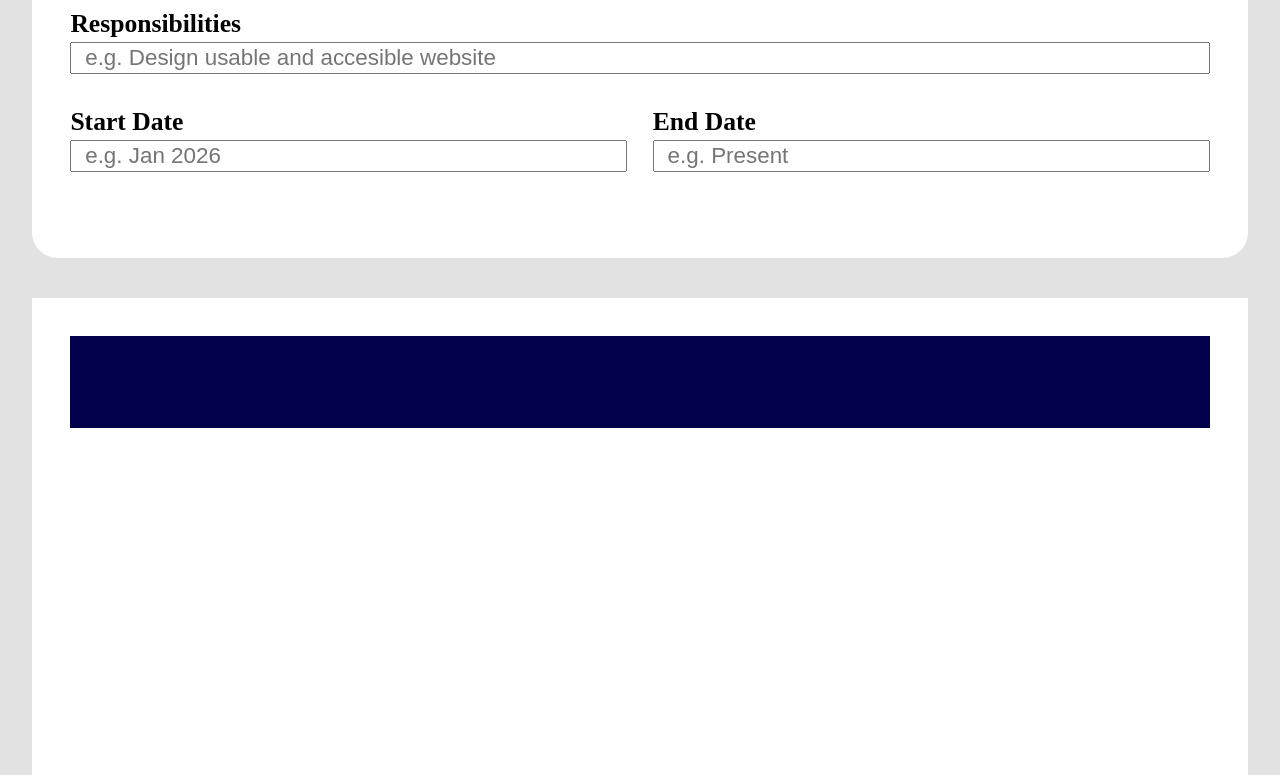
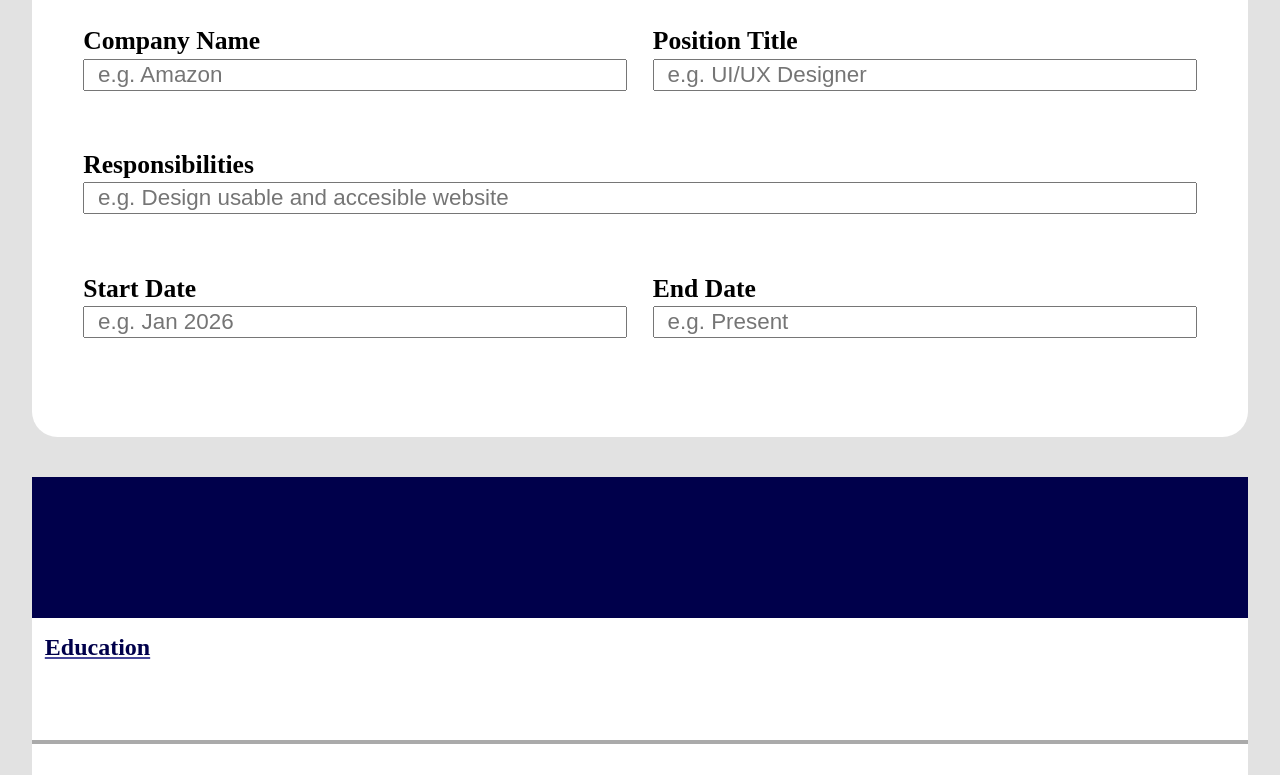
Before and after one commit to Salypse/cv-application, a React (Vite) app: page / in a window 1280 px wide. Shown: the part 1145-1920 px from the top of the page. Built offline with nearby package versions, Linux system fonts and the light colour scheme.

Commit message:
Create education-preview layout and styling and add choice to add header to preview component

```diff
--- a/src/App.css
+++ b/src/App.css
@@ -1,8 +1,10 @@
 :root {
    --white: #ffffff;
    --dark-white: #e2e2e2;
+   --light-grey: #aaaaaa;
    --dark-green: #054e23;
    --dark-blue: #00004b;
+   --light-blue: #47479b;
 }
 
 * {
@@ -26,7 +28,6 @@ ul {
 
    display: grid;
    gap: 2vw;
-   grid-template-rows: repeat(3, auto);
 }
 
 li {
@@ -132,7 +133,9 @@ li {
 
 .row {
    display: flex;
+   padding: 1vw;
    gap: 2vw;
+   width: 100%;
 }
 
 .live-preview {
@@ -140,7 +143,6 @@ li {
    width: 95%;
 
    margin: 5vh 0;
-   padding: 3vw;
    background-color: var(--white);
 
    display: grid;
@@ -152,16 +154,23 @@ li {
    width: 100%;
 
    display: grid;
-   grid-template-columns: 1fr;
    align-items: center;
    justify-content: center;
    text-align: center;
 }
 
+.preview-section h2 {
+   margin-top: 2vh;
+   padding: 0 1vw;
+   color: var(--dark-blue);
+   font-weight: bold;
+   text-decoration: underline;
+   text-decoration-color: var(--light-blue);
+}
 .personal-input-preview {
+   grid-template-columns: 1fr;
    grid-template-rows: 1.5fr 1fr 1fr;
 
-   padding: 1vw;
    background-color: var(--dark-blue);
 
    font-size: clamp(1rem, 4vw, 1.3rem);
@@ -185,3 +194,32 @@ li {
    align-items: center;
    justify-content: center;
 }
+
+.educational-input-preview {
+   grid-template-rows: 1fr;
+   grid-template-columns: auto 1fr;
+
+   max-height: 20%;
+   margin: 2vw 0;
+   gap: 1vw;
+
+   font-size: clamp(1rem, 4vw, 1.3rem);
+   border-bottom: 0.5vh solid var(--light-grey);
+}
+
+.preview-education-date {
+   grid-row: 1 / 2;
+   align-self: flex-start;
+}
+
+.preview-school-info {
+   flex-direction: column;
+   align-self: flex-start;
+   text-align: left;
+}
+
+.preview-school-info li:nth-child(1) {
+   font-size: clamp(1.2rem, 5vw, 1.5rem);
+   color: var(--light-blue);
+   font-weight: bold;
+}
--- a/src/App.jsx
+++ b/src/App.jsx
@@ -53,6 +53,7 @@ export function App() {
                sectionName={"personal-input-preview"}
             ></PreviewSection>
             <PreviewSection
+               header="Education"
                inputData={educationalInputData}
                sectionName={"educational-input-preview"}
             ></PreviewSection>
--- a/src/PreviewSection.jsx
+++ b/src/PreviewSection.jsx
@@ -1,8 +1,9 @@
-export function PreviewSection({ inputData, sectionName }) {
+export function PreviewSection({ header, inputData, sectionName }) {
    const rowData = Object.groupBy(inputData, (input) => input.row);
 
    return (
       <div className="preview-section">
+         {header && <h2>{header}</h2>}
          <ul className={sectionName}>
             {Object.entries(rowData).map(([rowName, rowItems]) => (
                <div key={rowName} className={`row preview-${rowName}`}>
```
